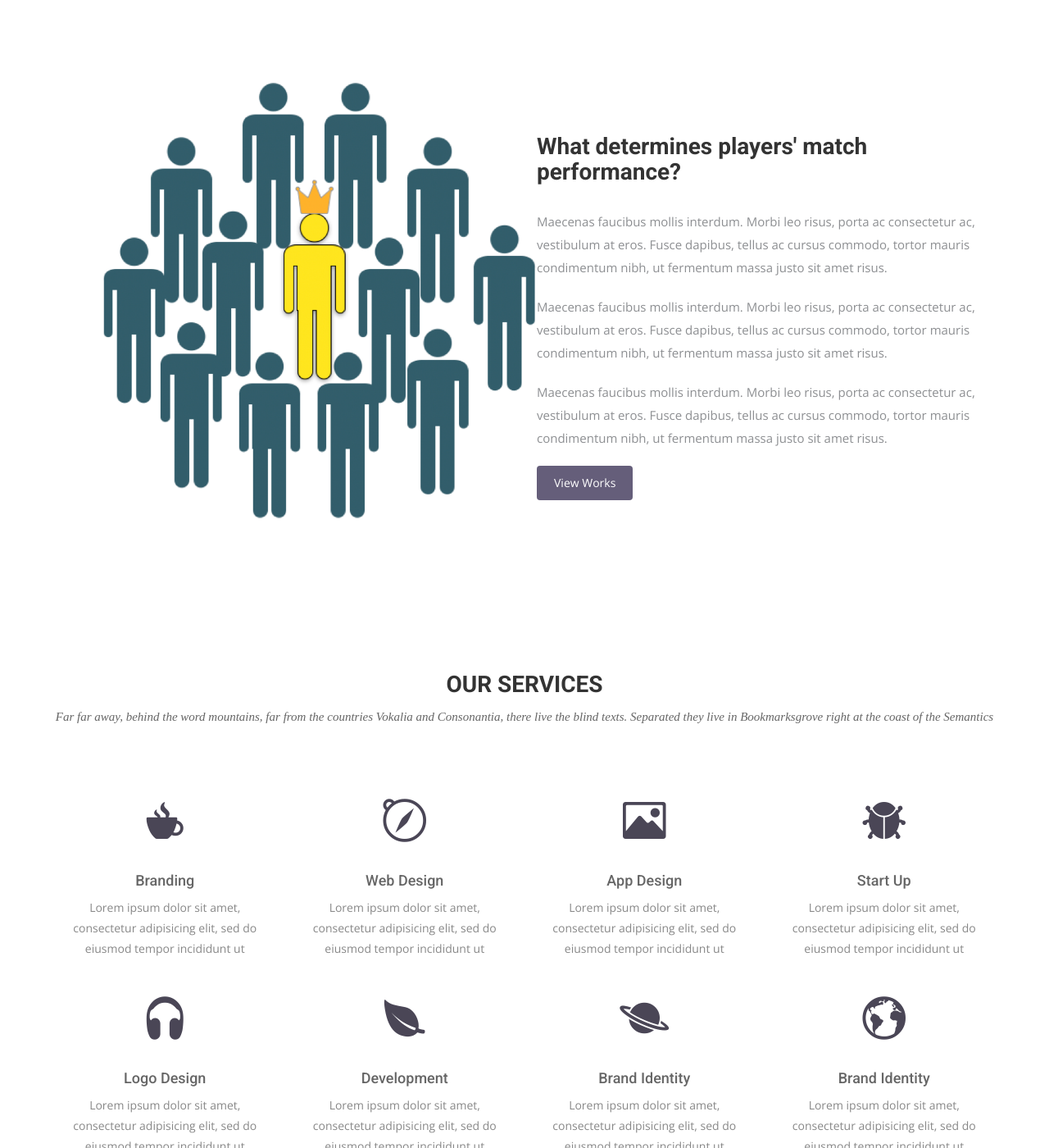
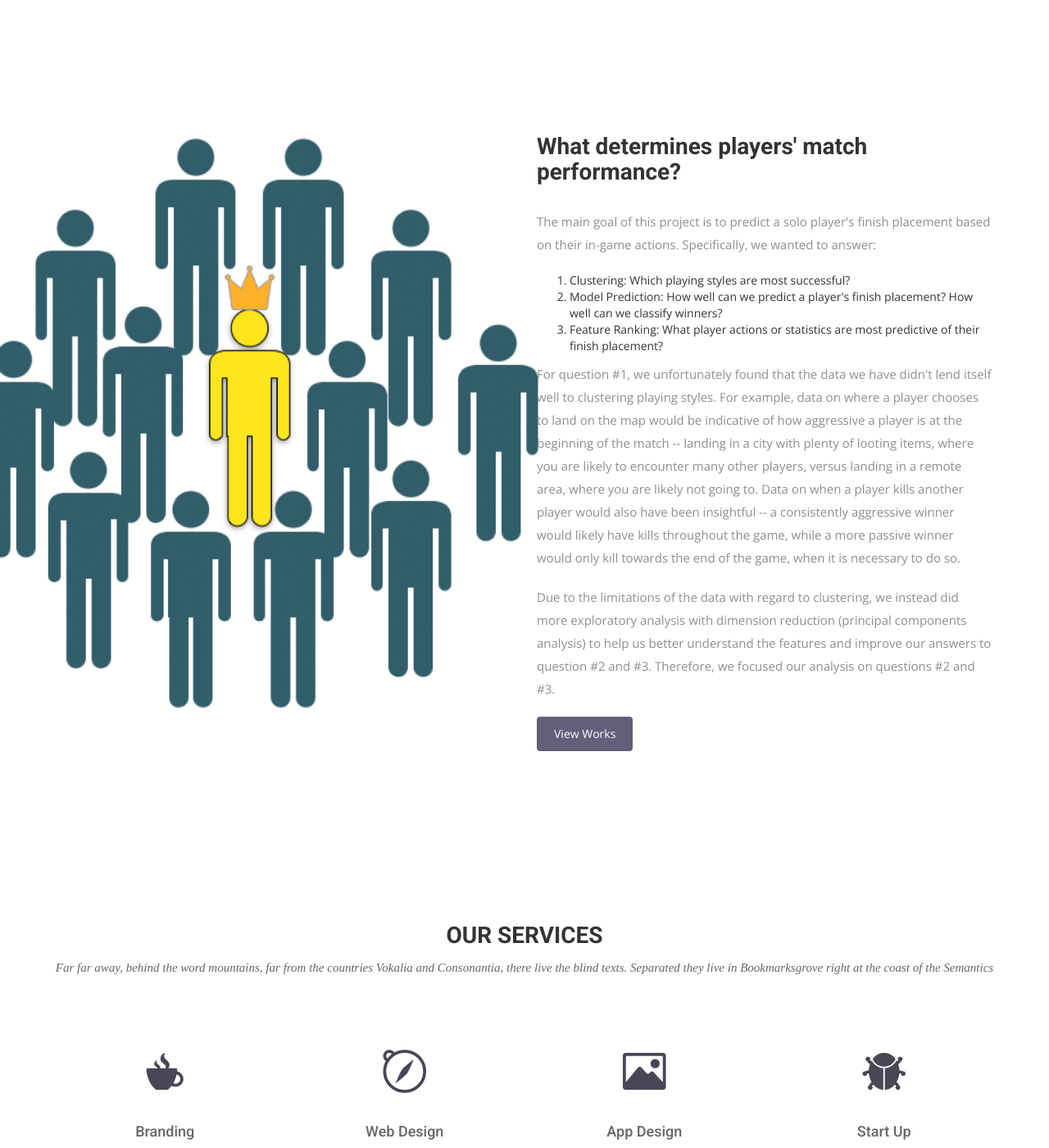
Before and after one commit to pubg-prediction/project, a Jekyll site: the page built from docs/index.html, in a window 1280 px wide and 1400 px high, scrolled down 1548 px. Shown: the whole window at 82% size. Built offline with Jekyll 4.4.1, drawn with Linux system fonts in a browser that asks for light colours; nearby versions of some CDN libraries; some web fonts are replaced.

Commit message:
added questions of interest

```diff
--- a/docs/index.html
+++ b/docs/index.html
@@ -44,9 +44,14 @@
   <div class="row">
     <div class="col-md-6 col-md-offset-6">
       <h2>What determines players' match performance?</h2>
-      <p>Maecenas faucibus mollis interdum. Morbi leo risus, porta ac consectetur ac, vestibulum at eros. Fusce dapibus, tellus ac cursus commodo, tortor mauris condimentum nibh, ut fermentum massa justo sit amet risus.</p>
-      <p>Maecenas faucibus mollis interdum. Morbi leo risus, porta ac consectetur ac, vestibulum at eros. Fusce dapibus, tellus ac cursus commodo, tortor mauris condimentum nibh, ut fermentum massa justo sit amet risus.</p>
-      <p>Maecenas faucibus mollis interdum. Morbi leo risus, porta ac consectetur ac, vestibulum at eros. Fusce dapibus, tellus ac cursus commodo, tortor mauris condimentum nibh, ut fermentum massa justo sit amet risus.</p>
+      <p>The main goal of this project is to predict a solo player's finish placement based on their in-game actions. Specifically, we wanted to answer: </p>
+      <ol>
+        <li>Clustering: Which playing styles are most successful? </li>
+        <li>Model Prediction: How well can we predict a player's finish placement? How well can we classify winners?</li>
+        <li>Feature Ranking: What player actions or statistics are most predictive of their finish placement?</li>
+      </ol>
+      <p>For question #1, we unfortunately found that the data we have didn't lend itself well to clustering playing styles. For example, data on where a player chooses to land on the map would be indicative of how aggressive a player is at the beginning of the match -- landing in a city with plenty of looting items, where you are likely to encounter many other players, versus landing in a remote area, where you are likely not going to. Data on when a player kills another player would also have been insightful -- a consistently aggressive winner would likely have kills throughout the game, while a more passive winner would only kill towards the end of the game, when it is necessary to do so. </p>
+      <p>Due to the limitations of the data with regard to clustering, we instead did more exploratory analysis with dimension reduction (principal components analysis) to help us better understand the features and improve our answers to question #2 and #3. Therefore, we focused our analysis on questions #2 and #3. </p>
       <a href="#" class="btn btn-view-works">View Works</a>
     </div>
   </div>
```
